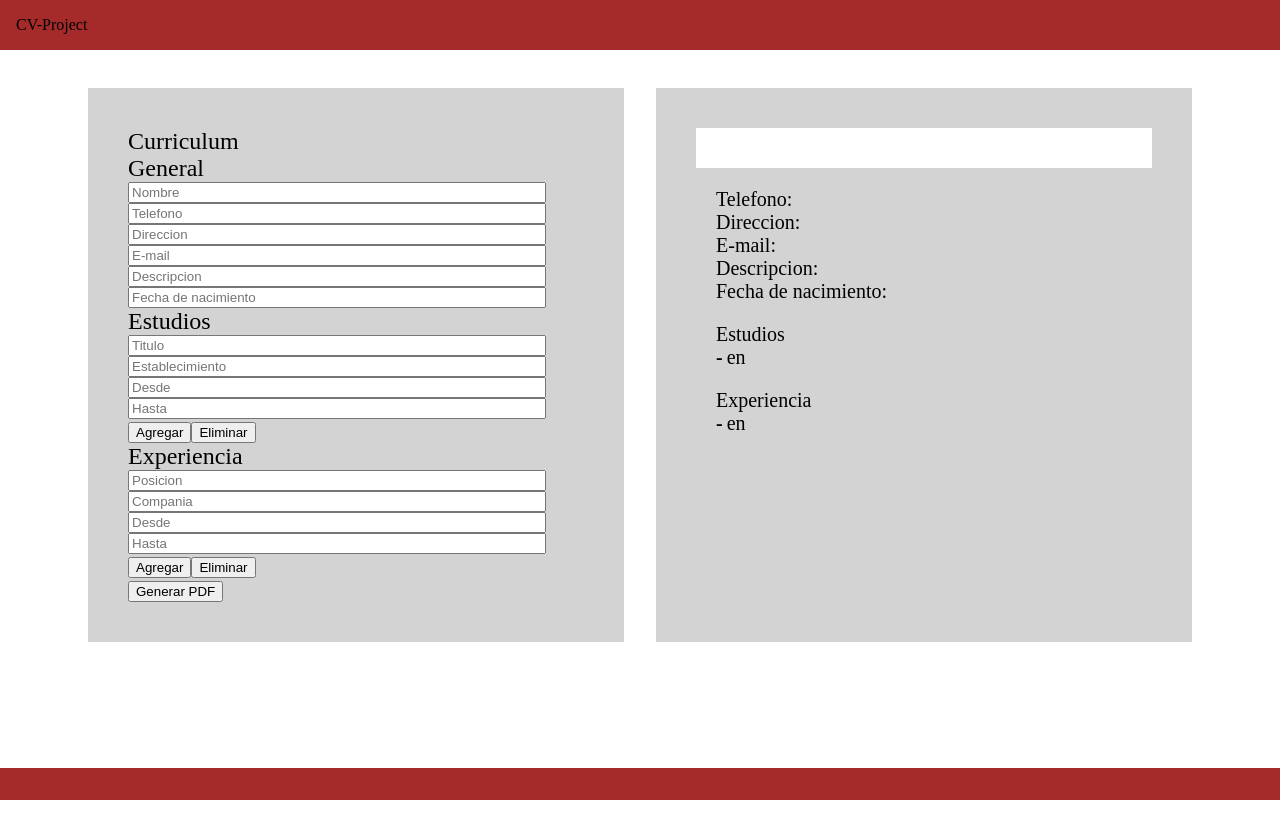
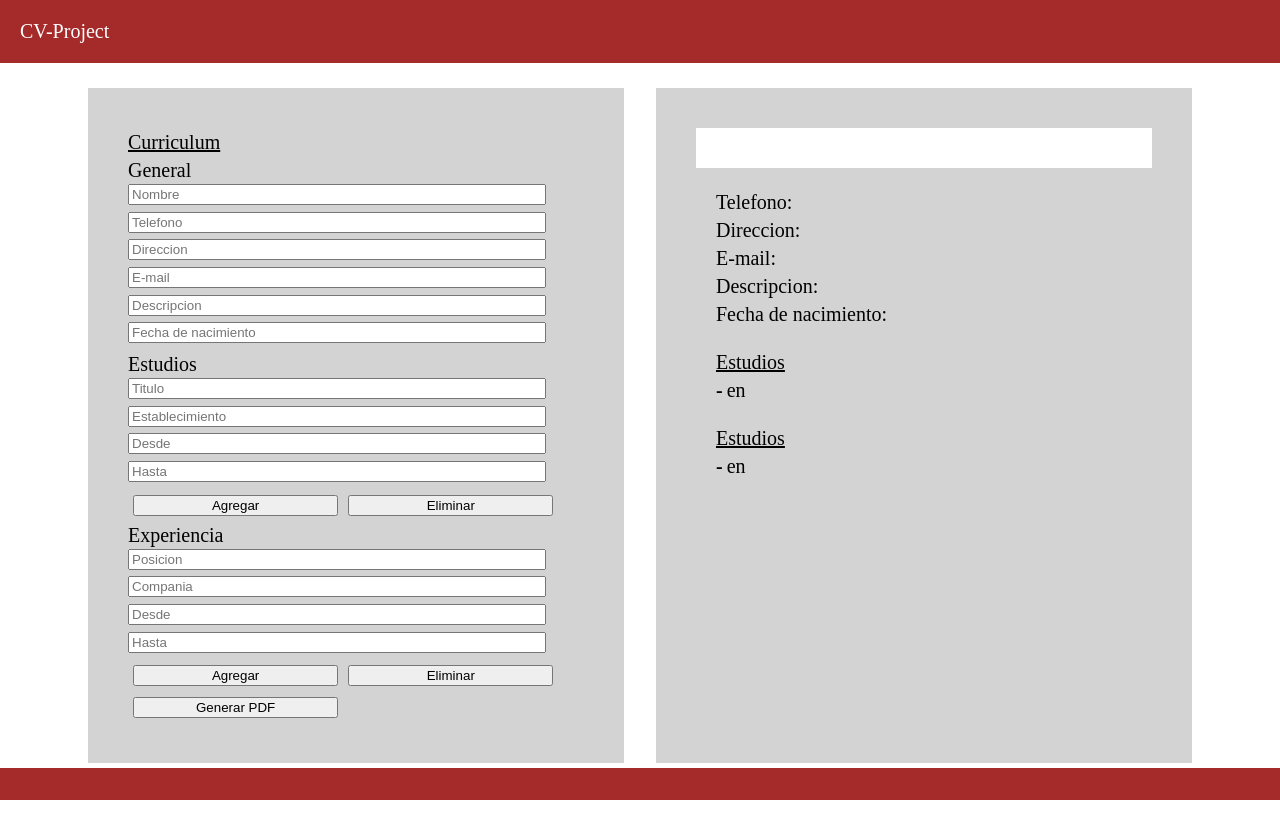
Before and after one commit to antelor/cv-project, a React (Create React App) app: page / in a window 1280 px wide. Shown: the top 838 px of the page. Before the commit the page ends 800 px from the top, so only its background shows below. Built offline with nearby package versions, Linux system fonts and the light colour scheme.

Commit message:
css en form y preview

```diff
--- a/src/components/CVForm/CVForm.js
+++ b/src/components/CVForm/CVForm.js
@@ -15,6 +15,7 @@ class CVForm extends React.Component {
             <div class="title">
                 Curriculum
             </div>
+
             <General {...this.props}/>
             <Education {...this.props}/>
             <Experience {...this.props} />
--- a/src/components/CVForm/Education.js
+++ b/src/components/CVForm/Education.js
@@ -8,7 +8,7 @@ class Education extends React.Component {
   render() {
     return (
         <div>
-            <div class="title">
+            <div>
                 Estudios
             </div>
             <div class="edContent">
--- a/src/components/CVForm/Experience.js
+++ b/src/components/CVForm/Experience.js
@@ -8,7 +8,7 @@ class Experience extends React.Component {
   render() {
     return (
         <div>
-            <div class="title">
+            <div>
                 Experiencia
             </div>
             <div class="expContent">
--- a/src/components/CVForm/General.js
+++ b/src/components/CVForm/General.js
@@ -8,7 +8,7 @@ class General extends React.Component {
   render() {
       return (
           <div>
-                <div class="title">
+                <div>
                     General
                 </div>
                 <div class="generalContent">
--- a/src/components/CVPreview/CVPreview.js
+++ b/src/components/CVPreview/CVPreview.js
@@ -35,7 +35,7 @@ class CVPreview extends React.Component {
             </div>
 
             <div class="edPrev">
-                Estudios
+                <div class="title">Estudios</div>
                 {this.props.education.map((item) => {
                     return <div class="edItem">
                         <div class="year">
@@ -49,7 +49,7 @@ class CVPreview extends React.Component {
             </div>
 
             <div class="expPrev">
-                Experiencia
+                <div class="title">Estudios</div>
                 {this.props.experience.map((item) => {
                     return <div class="edItem">
                         <div class="year">
--- a/src/styles/CVForm.css
+++ b/src/styles/CVForm.css
@@ -12,13 +12,20 @@
     margin:1em;
     padding:1em;
     font-size:20px;
+    line-height: 1.4em;
 }
 
 .title{
-    font-size: 1.2em;
+    text-decoration: underline;
 }
 
 input{
     display:block;
     width:90%;
+    margin-bottom:0.5em;
 }
+
+button{
+    width:45%;
+    margin:5px;
+}
--- a/src/styles/Header.css
+++ b/src/styles/Header.css
@@ -5,4 +5,6 @@
     top:0;
     width: 100%;
     padding:1em;
+    font-size:20px;
+    color:white;
 }
```
